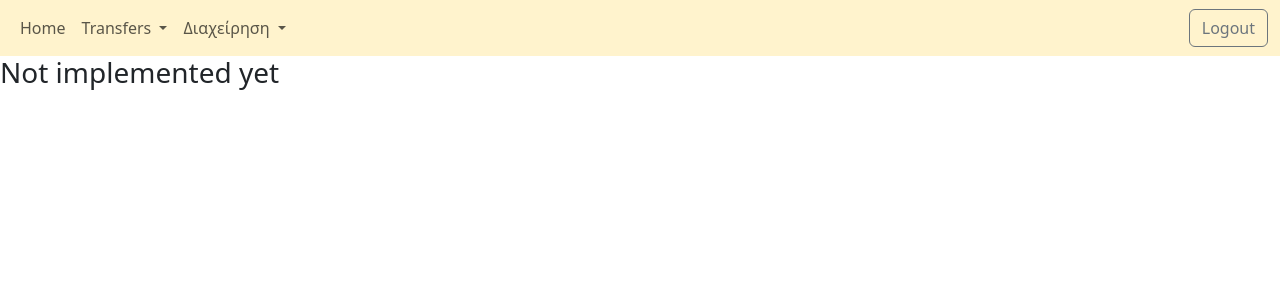
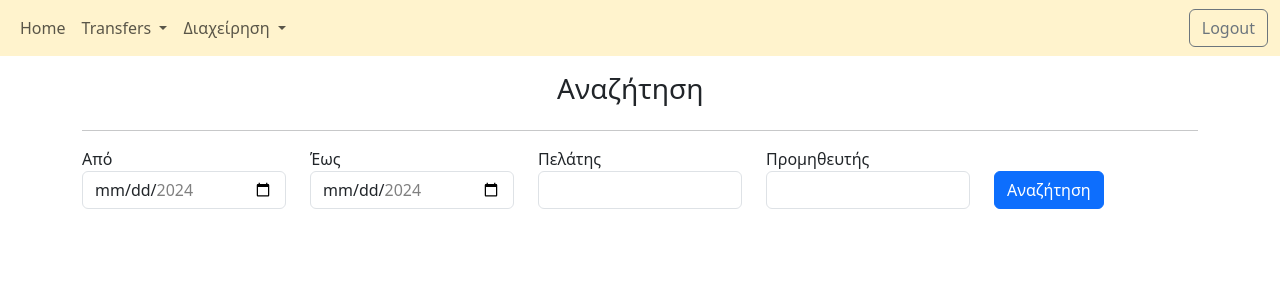
Before and after one commit to droksty/transfer-manager-client-demo, an Angular app: page /transfers/search in a window 1280 px wide. Shown: the top 300 px of the page. Built offline with nearby package versions, Linux system fonts and the light colour scheme.

Commit message:
create search-bar component

```diff
--- a/src/app/app.module.ts
+++ b/src/app/app.module.ts
@@ -10,6 +10,7 @@ import { AppRoutingModule } from './app.routing.module';
 import { TransferService } from './transfers/transfer.service';
 import { InsertFormComponent } from './transfers/insert-form/insert-form.component';
 import { NotImplementedComponent } from './not-implemented/not-implemented.component';
+import { SearchBarComponent } from './search-bar/search-bar.component';
 
 @NgModule({
   declarations: [
@@ -18,6 +19,7 @@ import { NotImplementedComponent } from './not-implemented/not-implemented.compo
     TransferListComponent,
     InsertFormComponent,
     NotImplementedComponent,
+    SearchBarComponent,
   ],
   imports: [
     BrowserModule,
--- a/src/app/app.routing.module.ts
+++ b/src/app/app.routing.module.ts
@@ -4,10 +4,13 @@ import { Routes, RouterModule } from "@angular/router";
 import { TransferListComponent } from "./transfers/transfer-list/transfer-list.component";
 import { InsertFormComponent } from "./transfers/insert-form/insert-form.component";
 import { NotImplementedComponent } from "./not-implemented/not-implemented.component";
+import { SearchBarComponent } from "./search-bar/search-bar.component";
 
 const routes: Routes = [
+  // { path: 'transfers/list/:dateStart', component: TransferListComponent },
   { path: 'transfers/list', component: TransferListComponent },
   { path: 'transfers/insert', component: InsertFormComponent },
+  { path: 'transfers/search', component: SearchBarComponent },
   { path: '**', component: NotImplementedComponent }
 ];
 
--- /dev/null
+++ b/src/app/search-bar/search-bar.component.html
@@ -0,0 +1,39 @@
+<div class="container mt-3">
+  <div class="row justify-content-md-center">
+    <div class="col col-lg-2">
+      <h3>Αναζήτηση</h3>
+    </div>
+  </div>
+  <hr>
+  <div class="row">
+    <div class="col">
+      <form (ngSubmit)="onSubmit(searchForm)" #searchForm="ngForm">
+        <div class="row">
+          <div class="form-group col">
+            <label for="pickupDateFrom">Από</label>
+            <input type="date" id="pickupDateFrom" class="form-control" ngModel name="pickupDateFrom"  min="2024-01-01" max="2024-12-31">
+          </div>
+          <div class="form-group col">
+            <label for="pickupDateTo">Έως</label>
+            <input type="date" id="pickupDateTo" class="form-control" ngModel name="pickupDateTo"  min="2024-01-01" max="2024-12-31">
+          </div>
+          <div class="form-group col" ngModelGroup="client">
+            <label for="client">Πελάτης</label>
+            <select id="type" class="form-control" ngModel name="title">
+              <!-- <option *ngFor="let client of clients">{{ client.title }}</option> -->
+            </select>
+          </div>
+          <div class="form-group col">
+            <label for="provider">Προμηθευτής</label>
+            <select id="type" class="form-control" ngModel name="provider">
+              <!-- <option *ngFor="let provider of providers">{{ provider }}</option> -->
+            </select>
+          </div>
+          <div class="form-group col d-flex align-items-end">
+            <button class="btn btn-primary " type="submit" [disabled]="!searchForm.valid">Αναζήτηση</button>
+          </div>
+        </div>
+      </form>
+    </div>
+  </div>
+</div>
--- /dev/null
+++ b/src/app/search-bar/search-bar.component.ts
@@ -0,0 +1,25 @@
+import { Component } from '@angular/core';
+import { NgForm } from '@angular/forms';
+import { Router } from '@angular/router';
+import { Client } from '../transfers/transfer.interface';
+
+@Component({
+  selector: 'app-search-bar',
+  templateUrl: './search-bar.component.html',
+  styleUrls: ['./search-bar.component.css']
+})
+export class SearchBarComponent {
+
+  constructor(private router: Router) { }
+
+  onSubmit(searchForm: NgForm) {
+    const pickupDateFrom = searchForm.value['pickupDateFrom'];
+    this.router.navigate(['transfers/list'], { queryParams: { date: pickupDateFrom } });
+
+    // const pickupDateTo = searchForm.value['pickupDateTo'];
+    // const client: Client = searchForm.value['client'];
+    // const provider = searchForm.value['provider'];
+    // this.router.navigate(['transfers/list'], { queryParams: { date: pickupDateFrom, dateTo: pickupDateTo, clientTitle: client.title } })
+  }
+
+}
```
Also changed, not shown: src/app/search-bar/search-bar.component.css (added).
